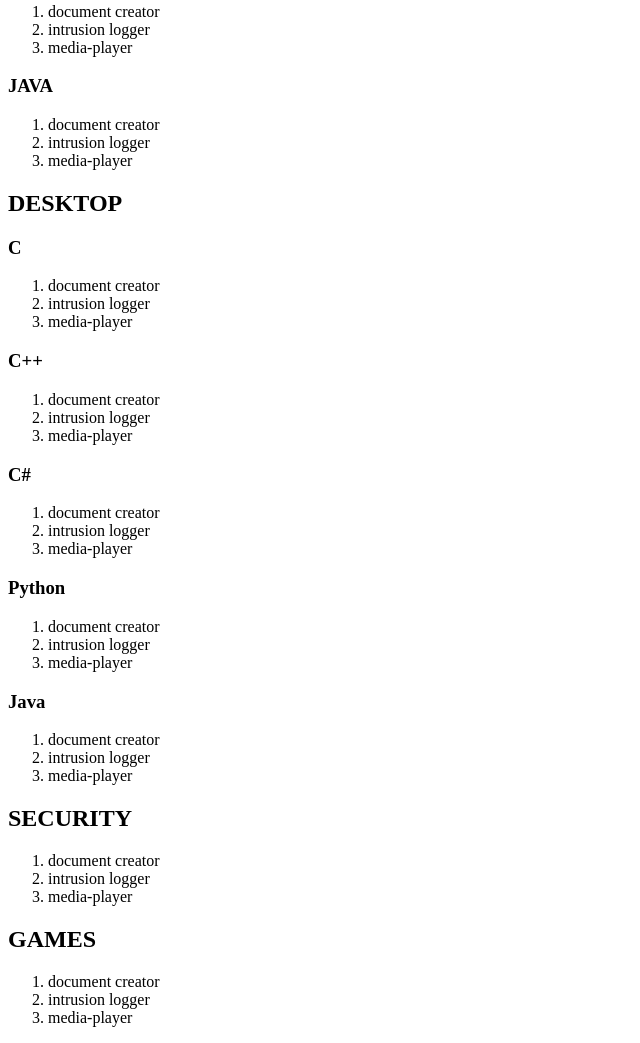
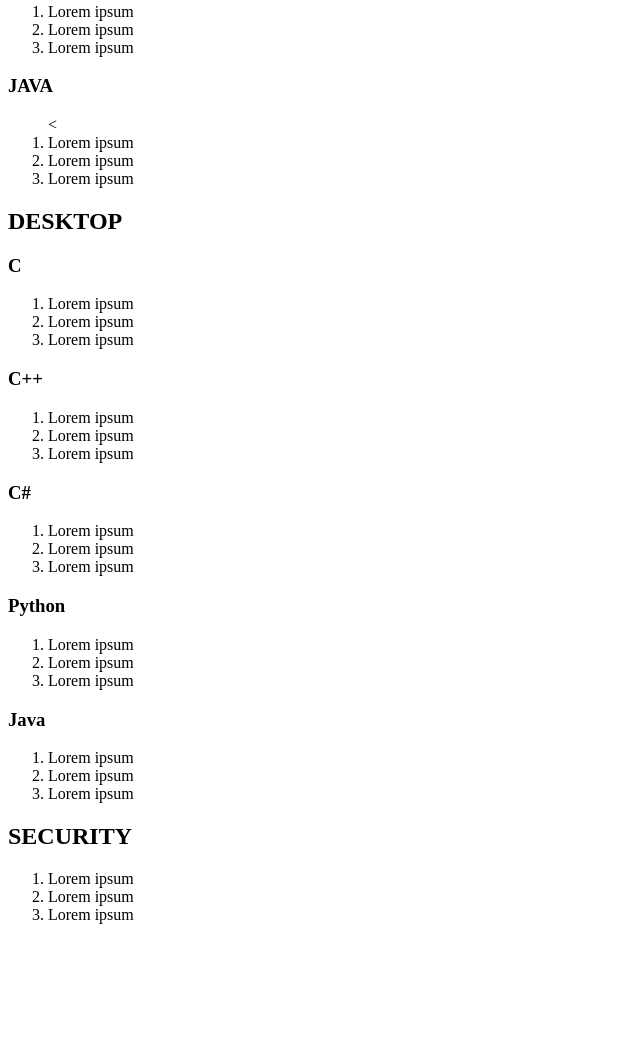
Before and after one commit to m1b3k0/personal, a plain HTML site: page sites/projects.html in a window 1280 px wide. Shown: the part 199-1242 px from the top of the page, without its empty margins (0-640 px from the left). After the commit the page ends 1139 px from the top, so only its background shows below. Drawn offline with Linux system fonts and the light colour scheme.

Commit message:
Dummy text
adding dummy text to lists

```diff
--- a/sites/projects.html
+++ b/sites/projects.html
@@ -18,58 +18,53 @@
     <h2>WEB</h2>
     <h3>C#</h3>
     <ol>
-        <li>document creator</li>
-        <li>intrusion logger</li>
-        <li>media-player</li>
+        <li>Lorem ipsum</li>
+        <li>Lorem ipsum</li>
+        <li>Lorem ipsum</li>
     </ol>
     <h3>JAVA</h3>
     <ol>
-        <li>document creator</li>
-        <li>intrusion logger</li>
-        <li>media-player</li>
+        <<li>Lorem ipsum</li>
+        <li>Lorem ipsum</li>
+        <li>Lorem ipsum</li>
     </ol>
     <h2>DESKTOP</h2>
     <h3>C</h3>
     <ol>
-        <li>document creator</li>
-        <li>intrusion logger</li>
-        <li>media-player</li>
+        <li>Lorem ipsum</li>
+        <li>Lorem ipsum</li>
+        <li>Lorem ipsum</li>
     </ol>
     <h3>C++</h3>
     <ol>
-        <li>document creator</li>
-        <li>intrusion logger</li>
-        <li>media-player</li>
+        <li>Lorem ipsum</li>
+        <li>Lorem ipsum</li>
+        <li>Lorem ipsum</li>
     </ol>
     <h3>C#</h3>
     <ol>
-        <li>document creator</li>
-        <li>intrusion logger</li>
-        <li>media-player</li>
+        <li>Lorem ipsum</li>
+        <li>Lorem ipsum</li>
+        <li>Lorem ipsum</li>
     </ol>
     <h3>Python</h3>
     <ol>
-        <li>document creator</li>
-        <li>intrusion logger</li>
-        <li>media-player</li>
+        <li>Lorem ipsum</li>
+        <li>Lorem ipsum</li>
+        <li>Lorem ipsum</li>
     </ol>
     <h3>Java</h3>
     <ol>
-        <li>document creator</li>
-        <li>intrusion logger</li>
-        <li>media-player</li>
+        <li>Lorem ipsum</li>
+        <li>Lorem ipsum</li>
+        <li>Lorem ipsum</li>
     </ol>
     <h2>SECURITY</h2>
     <ol>
-        <li>document creator</li>
-        <li>intrusion logger</li>
-        <li>media-player</li>
+        <li>Lorem ipsum</li>
+        <li>Lorem ipsum</li>
+        <li>Lorem ipsum</li>
     </ol>
-    <h2>GAMES</h2>
-    <ol>
-        <li>document creator</li>
-        <li>intrusion logger</li>
-        <li>media-player</li>
-    </ol>
+
 </body>
 </html>
```
